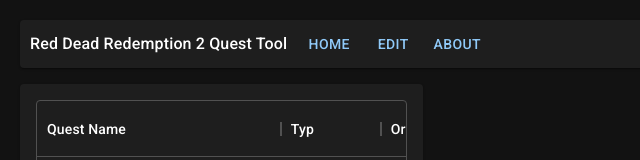
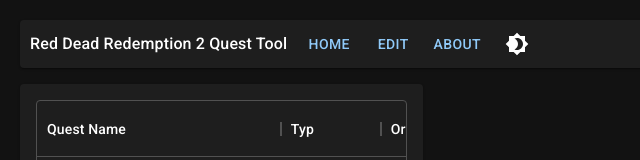
Before and after one commit to Nikurasuu/rdr2quest, a React (Create React App) app: page / in a window 1280 px wide. Shown: the top 160 px of the page, without its empty margins (0-640 px from the left). Built offline with nearby package versions, Linux system fonts and the light colour scheme.

Commit message:
Added toggle for dark and light mode

```diff
--- a/src/App.js
+++ b/src/App.js
@@ -10,22 +10,23 @@ import IconButton from '@mui/material/IconButton';
 import Brightness4Icon from '@mui/icons-material/Brightness4';
 import Brightness7Icon from '@mui/icons-material/Brightness7';
 
-const darkTheme = createTheme({
-  palette: {
-    mode: 'dark',
-  },
-});
 
+const ColorModeContext = React.createContext({ toggleColorMode: () => {} });
 
 function App() {
+  const theme = useTheme();
+  const colorMode = React.useContext(ColorModeContext);
   return (
     <div className="App" id='app'>
-      <ThemeProvider theme={darkTheme}>
+      <ThemeProvider theme={theme}>
         <CssBaseline />
         <Grid container spacing={2}>
           <Grid item xs={12} sm={12}>
             <Card className='NavBar'>
               <NavBar />
+              <IconButton sx={{ ml: 1 }} onClick={colorMode.toggleColorMode} color="inherit">
+                {theme.palette.mode === 'light' ? <Brightness7Icon /> : <Brightness4Icon />}
+              </IconButton>
             </Card>
           </Grid>
           <Grid item xs={12} sm={12}>
@@ -42,4 +43,32 @@ function App() {
   );
 }
 
-export default App;
+export default function ToggleColorMode() {
+  const [mode, setMode] = React.useState('dark');
+  const colorMode = React.useMemo(
+    () => ({
+      toggleColorMode: () => {
+        setMode((prevMode) => (prevMode === 'light' ? 'dark' : 'light'));
+      },
+    }),
+    [],
+  );
+
+  const theme = React.useMemo(
+    () =>
+      createTheme({
+        palette: {
+          mode,
+        },
+      }),
+    [mode],
+  );
+
+  return (
+    <ColorModeContext.Provider value={colorMode}>
+      <ThemeProvider theme={theme}>
+        <App />
+      </ThemeProvider>
+    </ColorModeContext.Provider>
+  );
+}
```
